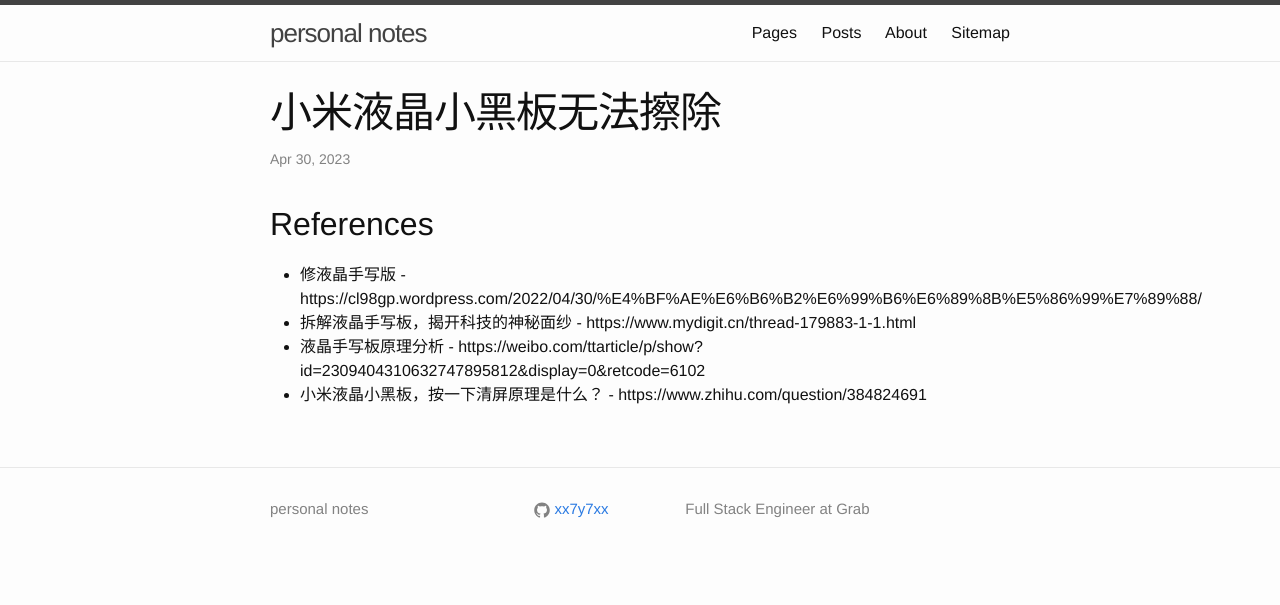
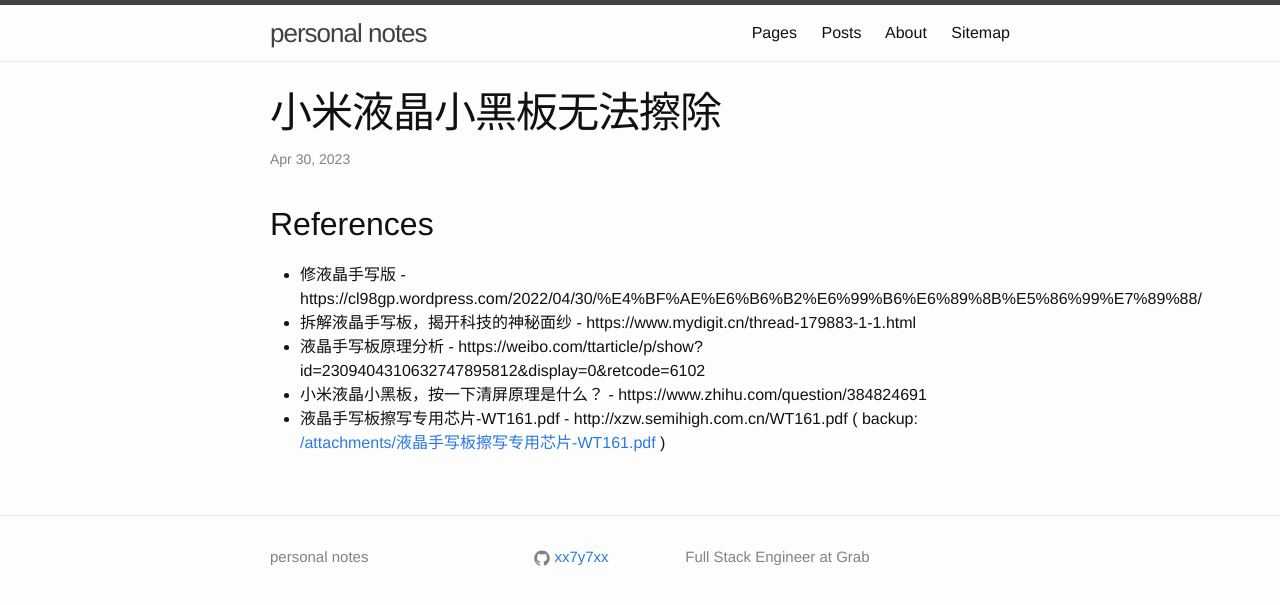
Before and after one commit to xx7y7xx/xx7y7xx.github.io, a Jekyll site: the page built from _posts/2023-04-30-小米液晶小黑板无法擦除.md, in a window 1280 px wide. Shown: the top 605 px of the page. Built offline with Jekyll 4.4.1, drawn with Linux system fonts in a browser that asks for light colours; comment, search, counter and statistics services are not loaded.

Commit message:
Update 2023-04-30-小米液晶小黑板无法擦除.md

```diff
--- a/_posts/2023-04-30-小米液晶小黑板无法擦除.md
+++ b/_posts/2023-04-30-小米液晶小黑板无法擦除.md
@@ -9,3 +9,4 @@
 * 拆解液晶手写板，揭开科技的神秘面纱 - https://www.mydigit.cn/thread-179883-1-1.html
 * 液晶手写板原理分析 - https://weibo.com/ttarticle/p/show?id=2309404310632747895812&display=0&retcode=6102
 * 小米液晶小黑板，按一下清屏原理是什么？ - https://www.zhihu.com/question/384824691
+* 液晶手写板擦写专用芯片-WT161.pdf - http://xzw.semihigh.com.cn/WT161.pdf ( backup: [/attachments/液晶手写板擦写专用芯片-WT161.pdf](/attachments/液晶手写板擦写专用芯片-WT161.pdf) )
```
